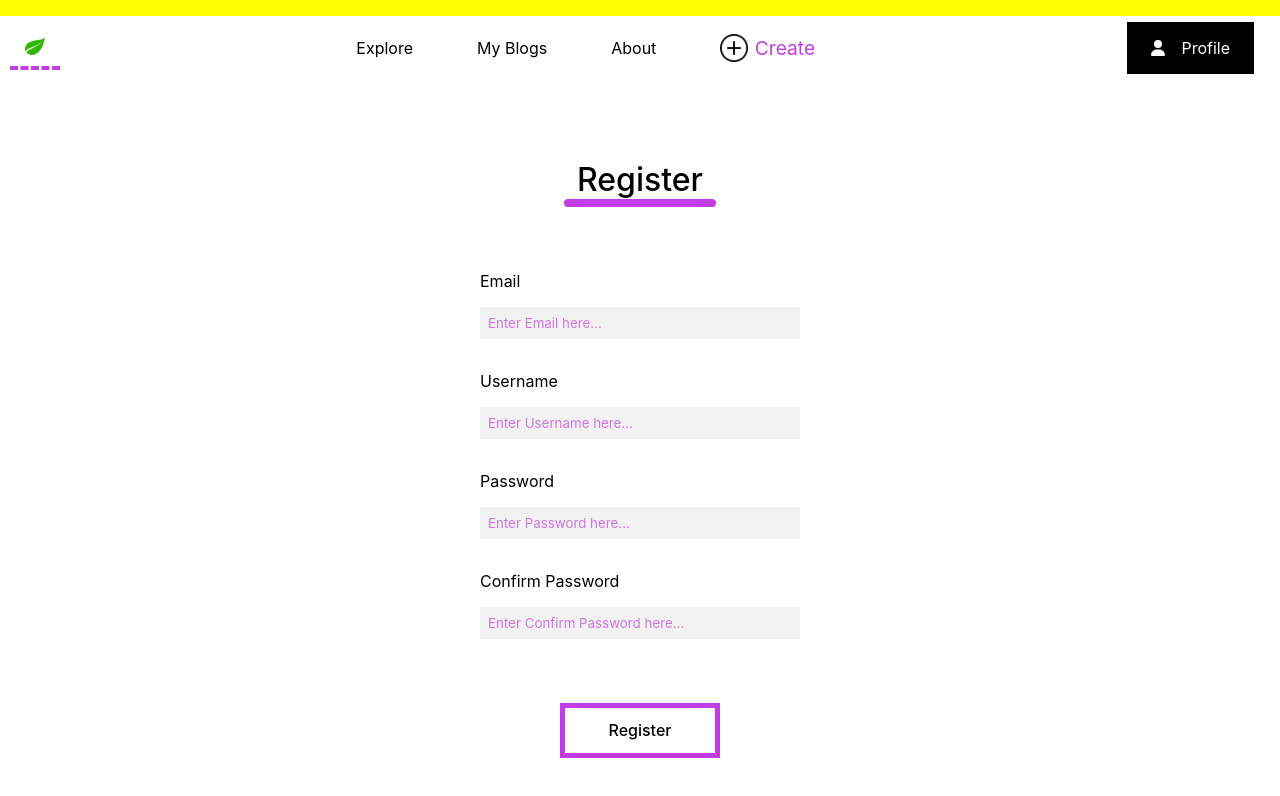
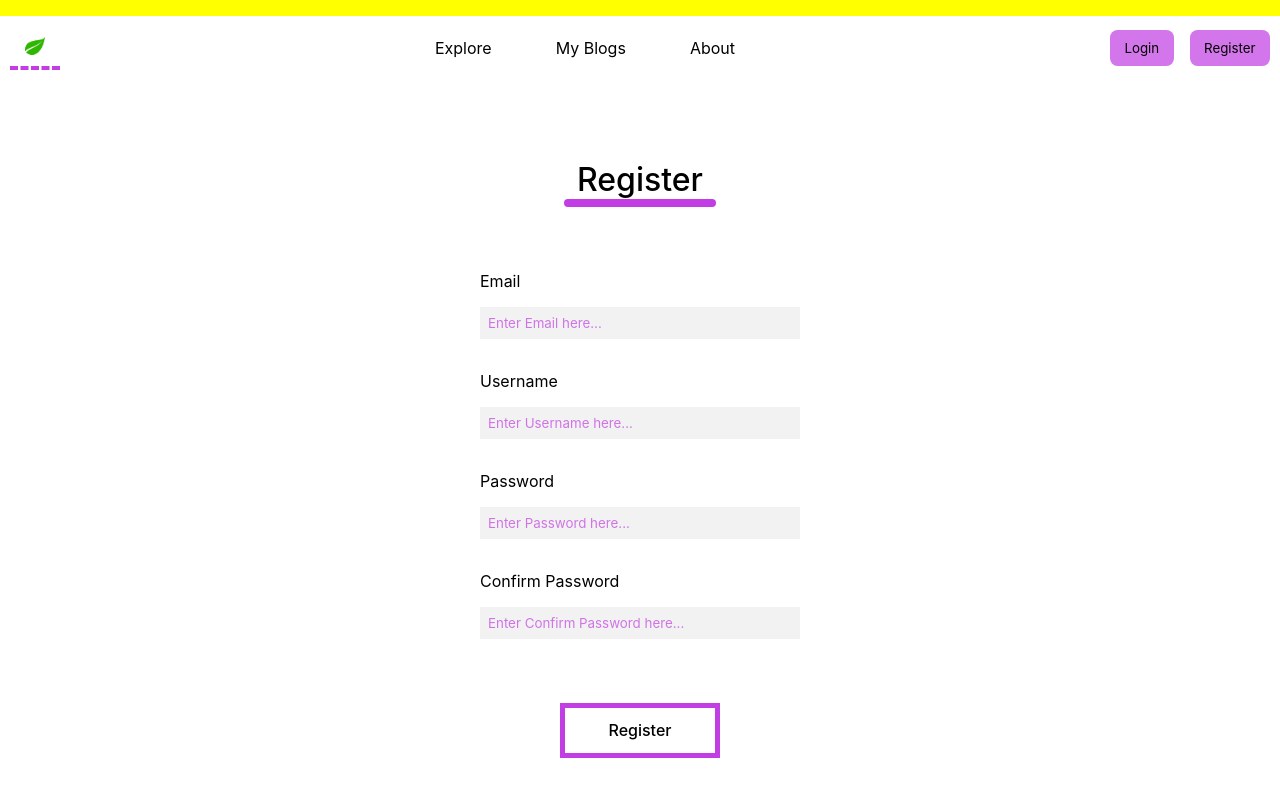
Before and after one commit to BianGode/Blog, a React (Create React App) app: page /register in a window 1280 px wide. Shown: the top 796 px of the page. Built offline with nearby package versions, Linux system fonts and the light colour scheme.

Commit message:
idk but i got an error

```diff
--- a/src/App.js
+++ b/src/App.js
@@ -6,8 +6,6 @@ import './styles/mobile/loginM.css'
 import { Route, Routes } from "react-router-dom"
 import Login from './components/Login';
 import Register from './components/Register';
-
-
 
 function App() {
 	return (
--- a/src/components/Header.js
+++ b/src/components/Header.js
@@ -4,13 +4,20 @@ import '../styles/header.css'
 import { FontAwesomeIcon } from '@fortawesome/react-fontawesome'
 import { faUser, faHamburger } from '@fortawesome/free-solid-svg-icons'
 import CreateBlogLink from './CreateBlogLink'
-import { getAuth, onAuthStateChanged } from 'firebase/auth';
 import { auth } from '../firebase';
 import Logout from './Logout'
+import { useNavigate } from 'react-router-dom'
+import { getAuth } from 'firebase/auth'
 
 export default function Header() {
 
-	console.log(auth.currentUser);
+	const navigate = useNavigate()
+
+  function redirectCreate(target) {
+		console.log(target);
+    navigate(target)
+  }
+
 	function showNav() {
 		let hamburger = document.querySelector('.navLinksMobile').classList
 		if (!hamburger.contains('clicked')) {
@@ -19,11 +26,12 @@ export default function Header() {
 			hamburger.remove('clicked')
 		}
 	}
-	if (auth.currentUser) {
+
+	function HeaderLoggedIn() {
 		return (
 			<>
 				<header>
-					<img src={logo} className="logo" alt='Logo' />
+					<img src={logo} className="logo" alt='Logo'/>
 
 					<div className='navLinks'>
 						<li>Explore</li>
@@ -49,7 +57,9 @@ export default function Header() {
 				</div>
 			</>
 		)
-	} else {
+	}
+
+	function HeaderNotLoggedIn() {
 		return (
 			<>
 				<header>
@@ -59,12 +69,11 @@ export default function Header() {
 						<li>Explore</li>
 						<li>My Blogs</li>
 						<li>About</li>
-						<CreateBlogLink />
 					</div>
 
-					<div className='accountButton'>
-						<FontAwesomeIcon inverse icon={faUser} className="userIcon" />
-						<p>Profile</p>
+					<div className='navButtonsMobile'>
+					<button className='btn' onClick={() => redirectCreate('/login')}>Login</button>
+						<button className='btn' onClick={() => redirectCreate('/register')}>Register</button>
 					</div>
 
 					<FontAwesomeIcon icon={faHamburger} className='hamburger' onClick={showNav} />
@@ -74,13 +83,27 @@ export default function Header() {
 					<li>Explore</li>
 					<li>My Blogs</li>
 					<li>About</li>
-					<CreateBlogLink />
 					<div className='navButtonsMobile'>
-						<button className='btn'>Login</button>
-						<button className='btn'>Register</button>
+						<button className='btn' onClick={() => redirectCreate('/login')}>Login</button>
+						<button className='btn' onClick={() => redirectCreate('/register')}>Register</button>
 					</div>
 				</div>
 			</>
 		)
+
 	}
+
+	function HeaderCheckLogIn() {
+		if (auth.currentUser) {
+			console.log(auth.currentUser);
+			return <HeaderLoggedIn />
+		} else {
+			console.log(auth.currentUser);
+			return <HeaderNotLoggedIn />
+		}
+	}
+
+	return (
+		<HeaderCheckLogIn />
+	)
 }
--- a/src/components/Logout.js
+++ b/src/components/Logout.js
@@ -1,11 +1,18 @@
 import { signOut } from 'firebase/auth'
 import React from 'react'
+import { useNavigate } from 'react-router-dom'
 import { auth } from '../firebase'
 
 export default function Logout() {
+	const navigate = useNavigate()
+
+	function redirectHome() {
+		navigate('/')
+	}
+
 	function SignOutMethod() {
 		signOut(auth).then(() => {
-
+			redirectHome()
 		})
 	}
 
--- a/src/components/Register.js
+++ b/src/components/Register.js
@@ -24,6 +24,11 @@ export default function Register() {
 		return isValid
 	}
 
+	let navigate = useNavigate()
+
+	function navigator() {
+		navigate('/')
+	}
 
 	function RegisterUser() {
 		const emailI = email
--- a/src/styles/mobile/headerM.css
+++ b/src/styles/mobile/headerM.css
@@ -56,12 +56,12 @@
             animation: growDown 250ms ease-in-out forwards;
     transform-origin: top center;
   }
-  .navButtonsMobile {
-    display: flex;
-    gap: 1rem;
-  }
   .hamburger {
     height: 100%;
     display: flex;
   }
+}
+.navButtonsMobile {
+  display: flex;
+  gap: 1rem;
 }/*# sourceMappingURL=headerM.css.map */
--- a/src/styles/mobile/headerM.scss
+++ b/src/styles/mobile/headerM.scss
@@ -39,16 +39,14 @@
 		transform-origin: top center;
 	}
 
-	.navButtonsMobile {
-		display: flex;
-		gap: 1rem;
-	}
-
 	// hamburger styling
 	.hamburger {
 		height: 100%;
 		display: flex;
 	}
+}
 
-
+.navButtonsMobile {
+	display: flex;
+	gap: 1rem;
 }
```
Also changed, not shown: 1 other file (tests, documents, lock files or other folders).
